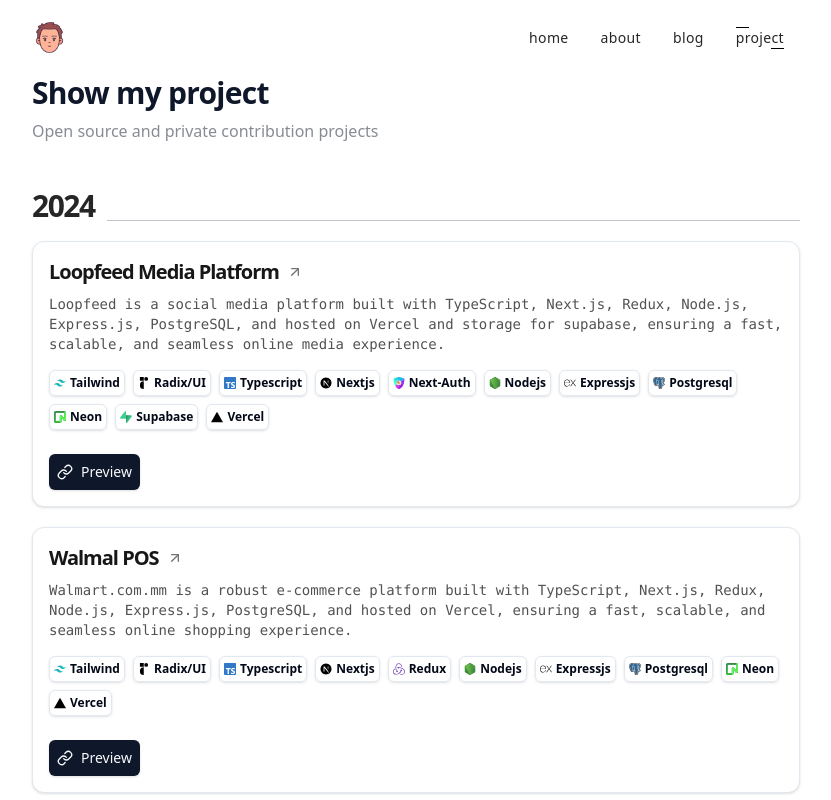
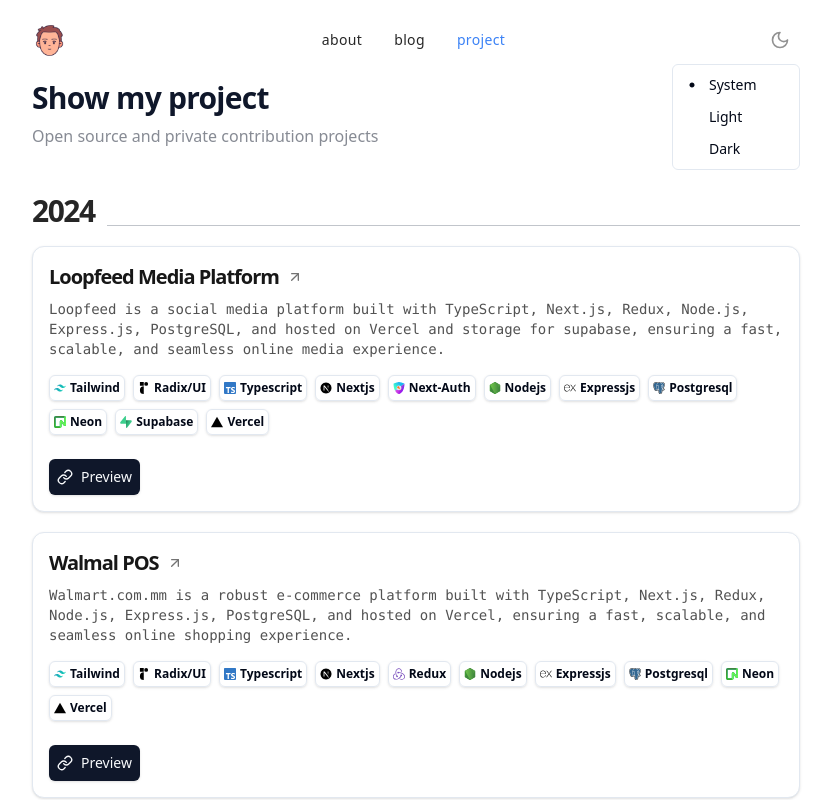
Before and after one commit to theaungphyo/aungpyaephyo.com, a Next.js app: page /project in a window 1280 px wide. Both pictures are taken after a click on the button "Toggle theme". Shown: the top 800 px of the page, without its empty margins (224-1055 px from the left). Built offline with nearby package versions, Linux system fonts and the light colour scheme.

Commit message:
refactor: theme toggle with dropdown

```diff
--- a/app.config.ts
+++ b/app.config.ts
@@ -1,8 +1,4 @@
 export const navigation_links = [
-  {
-    title: 'home',
-    href: '/',
-  },
   {
     title: 'about',
     href: '/about',
--- a/src/components/navigation.tsx
+++ b/src/components/navigation.tsx
@@ -1,6 +1,7 @@
 'use client';
 import { cn } from '@/lib/utils';
 import { LayoutGroup } from 'framer-motion';
+import { SunIcon } from 'lucide-react';
 import dynamic from 'next/dynamic';
 import Image from 'next/image';
 import Link from 'next/link';
@@ -9,28 +10,32 @@ import { Suspense } from 'react';
 import { navigation_links } from '../../app.config';
 const ThemeToggle = dynamic(() => import('@/components/theme-toggle'), {
   loading: () => (
-    <Image
-      src={'/logo.png'}
-      alt={'logo'}
-      width={35}
-      height={35}
-      className='object-contain'
-      priority
-    />
+    <button className='flex size-10 items-center justify-center rounded-full opacity-50 outline-none transition-opacity hover:opacity-100'>
+      <SunIcon />
+    </button>
   ),
   ssr: false,
 });
 
 function Navigation() {
   return (
-    <aside className='sticky top-0 z-50 w-full py-5 tracking-tight bg-white backdrop-blur dark:bg-black'>
+    <aside className='sticky top-0 z-50 w-full py-5 tracking-tight bg-white/50 backdrop-blur dark:bg-[rgb(5,5,5)]'>
       <div>
         <LayoutGroup>
           <nav
             className='max-w-screen-md mx-auto fade  flex scroll-pr-6 flex-row items-center justify-between px-0 pb-0 md:relative md:overflow-hidden'
             id='nav'
           >
-            <ThemeToggle />
+            <Link href={'/'}>
+              <Image
+                src={'/logo.png'}
+                alt={'logo'}
+                width={35}
+                height={35}
+                className='object-contain'
+                priority
+              />
+            </Link>
             <div className='flex flex-row space-x-0 items-center overflow-hidden'>
               <Suspense fallback={null}>
                 {navigation_links.map(({ title, href }) => {
@@ -38,6 +43,7 @@ function Navigation() {
                 })}
               </Suspense>
             </div>
+            <ThemeToggle />
           </nav>
         </LayoutGroup>
       </div>
@@ -46,7 +52,7 @@ function Navigation() {
 }
 
 function NavItem({ path, name }: { path: string; name: string }) {
-  let pathname = usePathname() || '/';
+  let pathname = usePathname();
   if (pathname.includes('/blog/')) {
     pathname = '/blog';
   }
@@ -57,8 +63,8 @@ function NavItem({ path, name }: { path: string; name: string }) {
       key={path}
       href={path}
       className={cn(
-        'flex flex-col tracking-wide justify-center items-end relative  align-middle transition-all px-4 py-1 text-sm after:inline-block after:h-[1px] after:w-[13px] after:bg-black after:translate-y-[7px]  before:inline-block before:h-[1px] before:w-[13px] before:bg-black before:translate-y-[-7px] dark:before:bg-white dark:after:bg-white  before:self-start before:transition-transform after:transition-transform before:duration-500 after:duration-500',
-        isActive && 'after:translate-y-0 before:translate-y-0'
+        'flex flex-col tracking-wide justify-center items-end relative  align-middle transition-all px-4 py-1 text-sm',
+        isActive && 'text-blue-500'
       )}
     >
       {name}
--- a/src/components/theme-toggle.tsx
+++ b/src/components/theme-toggle.tsx
@@ -1,25 +1,41 @@
 'use client';
 
+import {
+  DropdownMenu,
+  DropdownMenuContent,
+  DropdownMenuRadioGroup,
+  DropdownMenuRadioItem,
+  DropdownMenuTrigger,
+} from '@/components/ui/dropdown-menu';
+import { MoonIcon, SunIcon } from 'lucide-react';
 import { useTheme } from 'next-themes';
-import Image from 'next/image';
 
 function ThemeToggle() {
   const { theme, setTheme } = useTheme();
   return (
-    <button
-      onClick={() => setTheme(theme === 'light' ? 'dark' : 'light')}
-      className='outline-none'
-    >
-      <Image
-        src={'/logo.png'}
-        alt={'logo'}
-        width={35}
-        height={35}
-        className='object-contain'
-        priority
-      />
-      <span className='sr-only'>Toggle theme</span>
-    </button>
+    <DropdownMenu>
+      <DropdownMenuTrigger asChild>
+        <button
+          onClick={() => setTheme(theme === 'light' ? 'dark' : 'light')}
+          className='flex size-10 items-center justify-center rounded-full opacity-50 outline-none transition-opacity hover:opacity-100'
+        >
+          {theme === 'light' ? (
+            <SunIcon className='size-5' />
+          ) : (
+            <MoonIcon className='size-5' />
+          )}
+          <span className='sr-only'>Toggle theme</span>
+        </button>
+      </DropdownMenuTrigger>
+      <DropdownMenuContent className='w-fit' align='end'>
+        {/* eslint-disable-next-line react/jsx-no-undef */}
+        <DropdownMenuRadioGroup value={theme} onValueChange={setTheme}>
+          <DropdownMenuRadioItem value='system'>System</DropdownMenuRadioItem>
+          <DropdownMenuRadioItem value='light'>Light</DropdownMenuRadioItem>
+          <DropdownMenuRadioItem value='dark'>Dark</DropdownMenuRadioItem>
+        </DropdownMenuRadioGroup>
+      </DropdownMenuContent>
+    </DropdownMenu>
   );
 }
 
```
